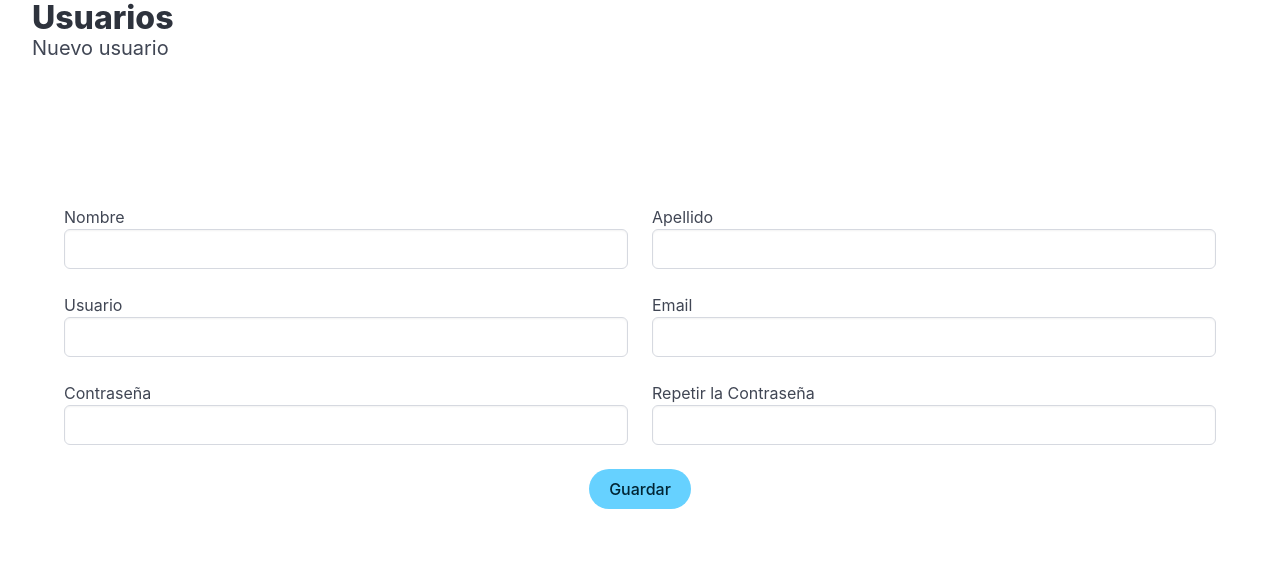
After one commit to Manuel01011/Invetario_PHP, a PHP site: template vista/user_new.php in a window 1280 px wide. The commit adds this page. Shown: the top 572 px of the page. Run offline with PHP 8.4, Linux system fonts and the light colour scheme; the template is opened without the code that fills it, so the values that code supplies are empty.

Commit message:
incluye la vista del programa y el guardar de user

```diff
--- a/inc/navbar.php
+++ b/inc/navbar.php
@@ -22,9 +22,9 @@
                 <a class="navbar-link"> Usuario </a>
 
                 <div class="navbar-dropdown">
-                <a class="navbar-item"> Crear </a>
-                <a class="navbar-item"> Listar </a>
-                <a class="navbar-item"> Buscar </a>
+                <a class="navbar-item" href="index.php?Vista=user_new"> Crear </a>
+                <a class="navbar-item" href="index.php?Vista=user_list"> Listar </a>
+                <a class="navbar-item" href="index.php?Vista=user_search"> Buscar </a>
                 </div>
             </div>
 
--- a/index.php
+++ b/index.php
@@ -8,6 +8,8 @@
    ?>
 </head>
 <body>
+
+<!--video 18-->
 
 <?php
     if(!isset($_GET['Vista']) || $_GET['Vista'] == ""){
--- /dev/null
+++ b/vista/user_list.php
@@ -0,0 +1 @@
+lista usuarios
--- /dev/null
+++ b/vista/user_new.php
@@ -0,0 +1,56 @@
+<div class="container is-fluid mb-6">
+	<h1 class="title">Usuarios</h1>
+	<h2 class="subtitle">Nuevo usuario</h2>
+</div>
+<div class="container pb-6 pt-6">
+
+	<div class="form-rest mb-6 mt-6"></div>
+
+	<form action="./php/SaveUser.php" method="POST" class="FormularioAjax">
+		<div class="columns">
+		  	<div class="column">
+		    	<div class="control">
+					<label>Nombre</label>
+				  	<input class="input" type="text" name="usuario_nombre" pattern="[a-zA-ZáéíóúÁÉÍÓÚñÑ ]{3,40}" maxlength="40" required >
+				</div>
+		  	</div>
+		  	<div class="column">
+		    	<div class="control">
+					<label>Apellido</label>
+				  	<input class="input" type="text" name="usuario_apellido" pattern="[a-zA-ZáéíóúÁÉÍÓÚñÑ ]{3,40}" maxlength="40" required >
+				</div>
+		  	</div>
+		</div>
+		<div class="columns">
+		  	<div class="column">
+		    	<div class="control">
+					<label>Usuario</label>
+				  	<input class="input" type="text" name="usuario_usuario" pattern="[a-zA-Z0-9]{4,20}" maxlength="20" required >
+				</div>
+		  	</div>
+		  	<div class="column">
+		    	<div class="control">
+					<label>Email</label>
+				  	<input class="input" type="email" name="usuario_email" maxlength="70" >
+				</div>
+		  	</div>
+		</div>
+		<div class="columns">
+		  	<div class="column">
+		    	<div class="control">
+					<label>Contraseña</label>
+				  	<input class="input" type="password" name="usuario_clave_1" pattern="[a-zA-Z0-9$@.-]{7,100}" maxlength="100" required >
+				</div>
+		  	</div>
+		  	<div class="column">
+		    	<div class="control">
+					<label>Repetir la Contraseña</label>
+				  	<input class="input" type="password" name="usuario_clave_2" pattern="[a-zA-Z0-9$@.-]{7,100}" maxlength="100" required >
+				</div>
+		  	</div>
+		</div>
+		<p class="has-text-centered">
+			<button type="submit" class="button is-info is-rounded">Guardar</button>
+		</p>
+	</form>
+</div>
--- /dev/null
+++ b/vista/user_search.php
@@ -0,0 +1 @@
+buscando usuario
--- /dev/null
+++ b/vista/user_update.php
@@ -0,0 +1 @@
+actualizando usuario
```
Also changed, not shown: php/SaveUser.php (added, +20 -0 lines).
